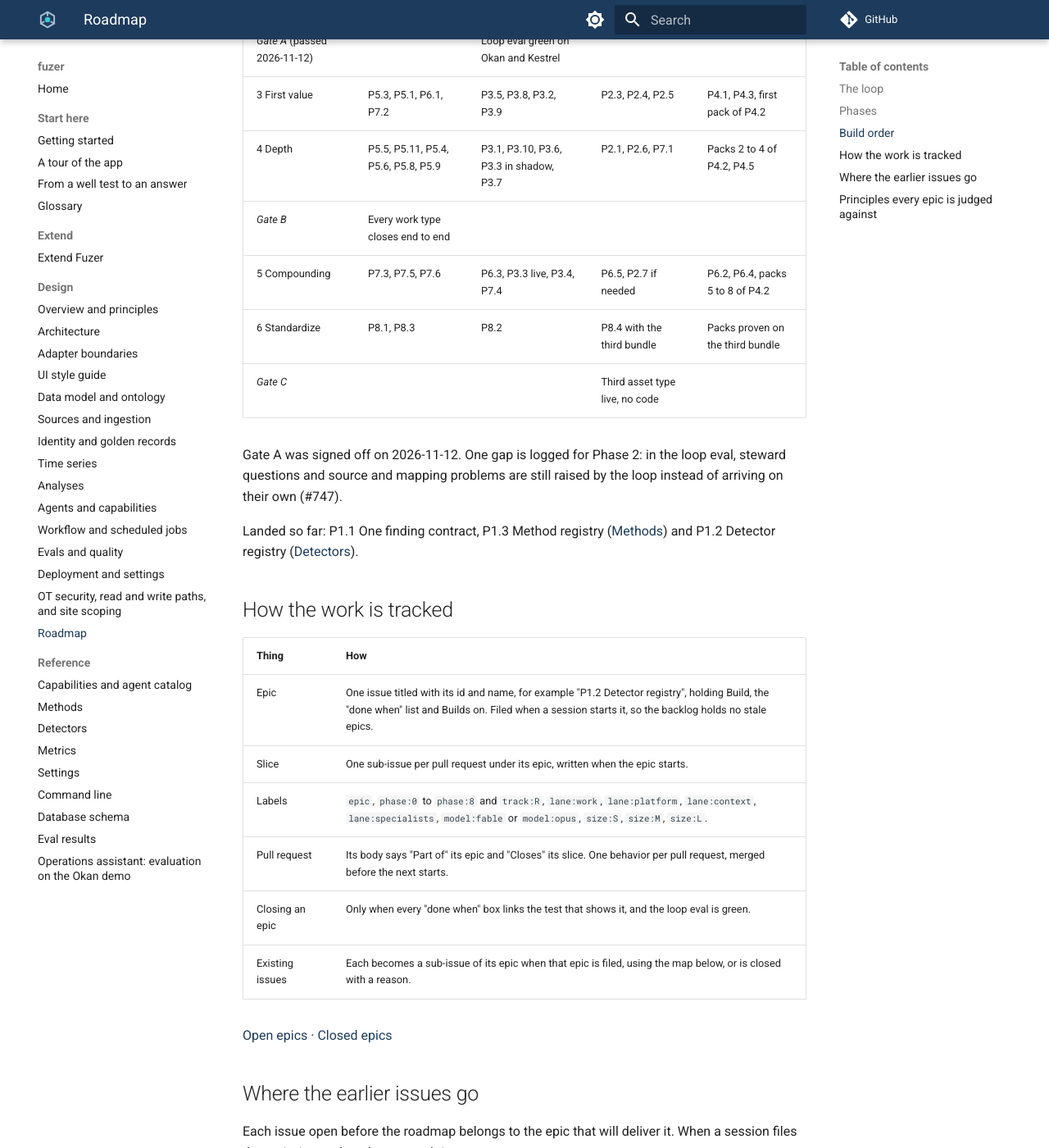
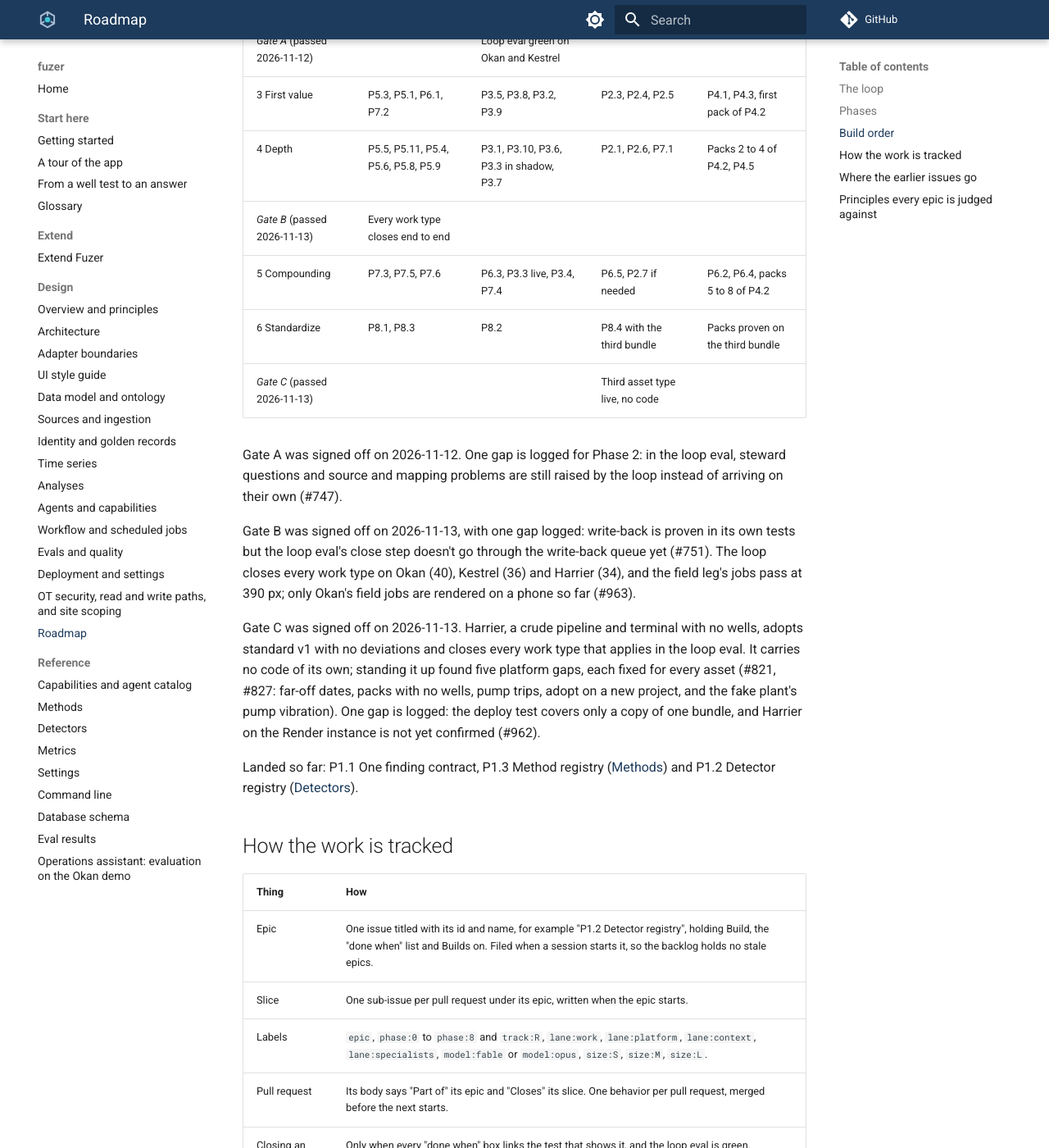
Before and after one commit to areed145/fuzer, an MkDocs documentation site: the page built from docs/roadmap.md, in a window 1280 px wide and 1400 px high, scrolled down 1694 px. Shown: the whole window at 82% size. Built offline with MkDocs 1.6.1 and Material for MkDocs 9.7.7, drawn with Linux system fonts in a browser that asks for light colours; comment, search, counter and statistics services are not loaded.

Commit message:
Record Gates B and C as passed, with their gaps logged (#965)
* Record Gate B as passed, with the write-back gap logged (#751)

Co-Authored-By: Claude Opus 5.5 <noreply@anthropic.com>
Claude-Session: https://claude.ai/code/session_01LEmc6QzXHGk7KcbuECEikY

* Record Gate C as passed, with the deploy check gap logged (#962)

Co-Authored-By: Claude Opus 5.5 <noreply@anthropic.com>
Claude-Session: https://claude.ai/code/session_01LEmc6QzXHGk7KcbuECEikY

---------

Co-authored-by: Claude <noreply@anthropic.com>

```diff
--- a/docs/roadmap.md
+++ b/docs/roadmap.md
@@ -39,13 +39,24 @@ built left to right.
 | *Gate A* (passed 2026-11-12) | | Loop eval green on Okan and Kestrel | | |
 | 3 First value | P5.3, P5.1, P6.1, P7.2 | P3.5, P3.8, P3.2, P3.9 | P2.3, P2.4, P2.5 | P4.1, P4.3, first pack of P4.2 |
 | 4 Depth | P5.5, P5.11, P5.4, P5.6, P5.8, P5.9 | P3.1, P3.10, P3.6, P3.3 in shadow, P3.7 | P2.1, P2.6, P7.1 | Packs 2 to 4 of P4.2, P4.5 |
-| *Gate B* | Every work type closes end to end | | | |
+| *Gate B* (passed 2026-11-13) | Every work type closes end to end | | | |
 | 5 Compounding | P7.3, P7.5, P7.6 | P6.3, P3.3 live, P3.4, P7.4 | P6.5, P2.7 if needed | P6.2, P6.4, packs 5 to 8 of P4.2 |
 | 6 Standardize | P8.1, P8.3 | P8.2 | P8.4 with the third bundle | Packs proven on the third bundle |
-| *Gate C* | | | Third asset type live, no code | |
+| *Gate C* (passed 2026-11-13) | | | Third asset type live, no code | |
 
 Gate A was signed off on 2026-11-12. One gap is logged for Phase 2: in the loop eval, steward questions and source
 and mapping problems are still raised by the loop instead of arriving on their own (#747).
+
+Gate B was signed off on 2026-11-13, with one gap logged: write-back is proven in its own tests but the loop eval's
+close step doesn't go through the write-back queue yet (#751). The loop closes every work type on Okan (40), Kestrel
+(36) and Harrier (34), and the field leg's jobs pass at 390 px; only Okan's field jobs are rendered on a phone so far
+(#963).
+
+Gate C was signed off on 2026-11-13. Harrier, a crude pipeline and terminal with no wells, adopts standard v1 with no
+deviations and closes every work type that applies in the loop eval. It carries no code of its own; standing it up
+found five platform gaps, each fixed for every asset (#821, #827: far-off dates, packs with no wells, pump trips, adopt
+on a new project, and the fake plant's pump vibration). One gap is logged: the deploy test covers only a copy of one
+bundle, and Harrier on the Render instance is not yet confirmed (#962).
 
 Landed so far: P1.1 One finding contract, P1.3 Method registry ([Methods](methods.md)) and P1.2 Detector registry
 ([Detectors](detectors.md)).
```
